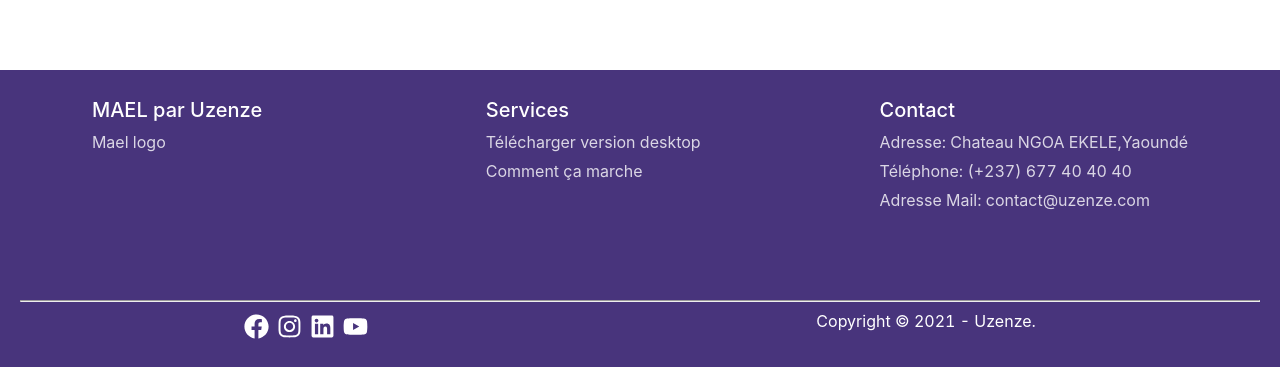
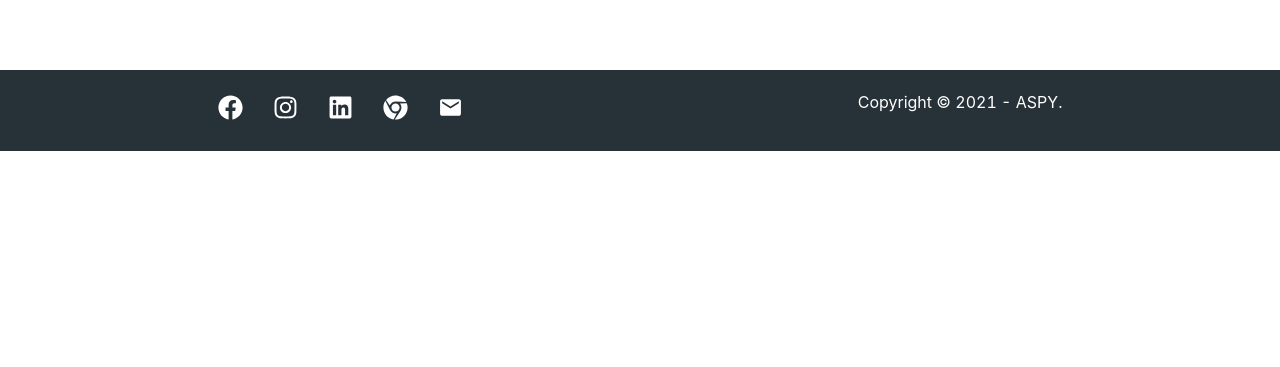
Before and after one commit to Franklin-Duval/aspy-election, a Next.js app: page / in a window 1280 px wide. Shown: the part 2255-2622 px from the top of the page. After the commit the page ends 2406 px from the top, so only its background shows below. Built offline with nearby package versions, Linux system fonts and the light colour scheme.

Commit message:
feat: update Footer component

```diff
--- a/src/modules/homePage/components/Footer/index.tsx
+++ b/src/modules/homePage/components/Footer/index.tsx
@@ -1,37 +1,16 @@
 import styled from '@emotion/styled';
 import { Space } from 'antd';
 import React from 'react';
-import { FaFacebook, FaInstagram, FaLinkedin, FaYoutube } from 'react-icons/fa';
+import { FaChrome, FaFacebook, FaInstagram, FaLinkedin } from 'react-icons/fa';
+import { MdEmail } from 'react-icons/md';
 
 const FooterContainer = styled.div`
-  min-height: 300px;
   display: flex;
   flex-direction: column;
   justify-content: space-between;
   padding: 20px;
-  background-color: #48347c;
+  background-color: #263238;
   color: white;
-
-  > .row {
-    display: flex;
-    justify-content: space-around;
-    flex-wrap: wrap;
-
-    h3 {
-      color: white;
-      font-size: 20px;
-    }
-
-    > div {
-      min-width: 250px;
-      margin: 5px;
-      > p {
-        font-size: 16px;
-        color: rgba(255, 255, 255, 0.8);
-        line-height: 0.8;
-      }
-    }
-  }
 
   .social-icon {
     display: flex;
@@ -46,56 +25,39 @@ const FooterContainer = styled.div`
 
 const socialLinks = [
   {
-    link: 'https://www.facebook.com/uzenze',
+    link: 'https://www.facebook.com/ASPYonline',
     icon: <FaFacebook size={25} />,
   },
   {
-    link: 'https://www.instagram.com/uzenze_group/?hl=fr',
+    link: 'https://www.instagram.com/aspy_2000/',
     icon: <FaInstagram size={25} />,
   },
   {
-    link: 'https://www.linkedin.com/company/uzenze/',
+    link: 'https://www.linkedin.com/company/aspy-official/',
     icon: <FaLinkedin size={25} />,
   },
   {
-    link: 'https://www.youtube.com/channel/UCdbcCa8Z3_AU6rCTmG86llA',
-    icon: <FaYoutube size={25} />,
+    link: 'https://www.aspyonline.org/',
+    icon: <FaChrome size={25} />,
+  },
+  {
+    link: 'officialaspy@gmail.com',
+    icon: <MdEmail size={25} />,
   },
 ];
 
 export const Footer = () => {
   return (
     <FooterContainer id='contact'>
-      <div className='row'>
-        <div>
-          <h3>MAEL par Uzenze</h3>
-          <p>Mael logo</p>
-        </div>
-        <div>
-          <h3>Services</h3>
-          <p>Télécharger version desktop</p>
-          <p>Comment ça marche</p>
-        </div>
-        <div>
-          <h3>Contact</h3>
-          <p>Adresse: Chateau NGOA EKELE,Yaoundé</p>
-          <p>Téléphone: (+237) 677 40 40 40</p>
-          <p>Adresse Mail: contact@uzenze.com</p>
-        </div>
-      </div>
-
-      <div>
-        <hr />
       <div className='social-icon'>
-          <Space>
+        <Space size={30}>
           {socialLinks.map(({ link, icon }) => (
             <a key={link} href={link} target='_blank' rel='noreferrer'>
               {icon}
             </a>
           ))}
         </Space>
-          <p>Copyright © 2021 - Uzenze.</p>
-        </div>
+        <p>Copyright © 2021 - ASPY.</p>
       </div>
     </FooterContainer>
   );
```
Lines whose indentation alone changed are shown as unchanged.
